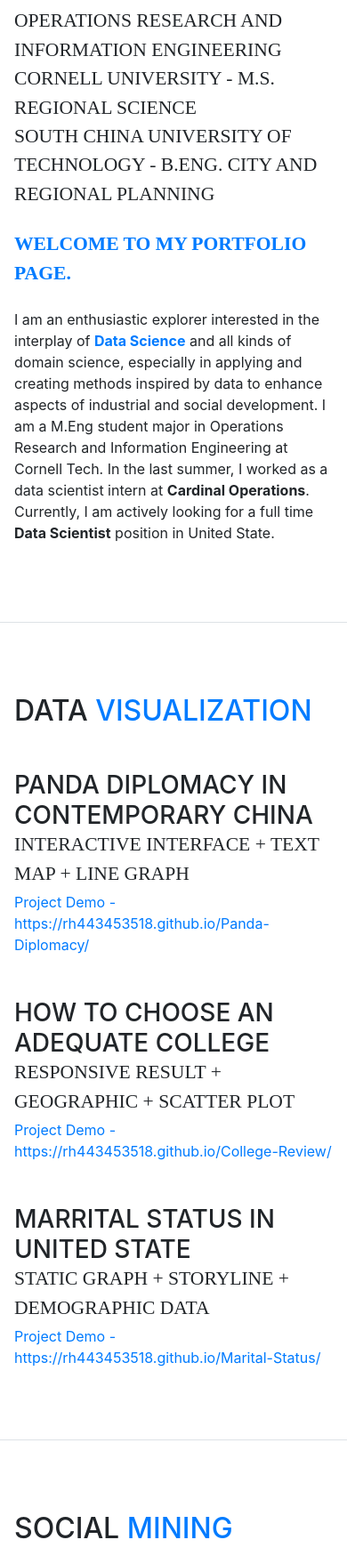
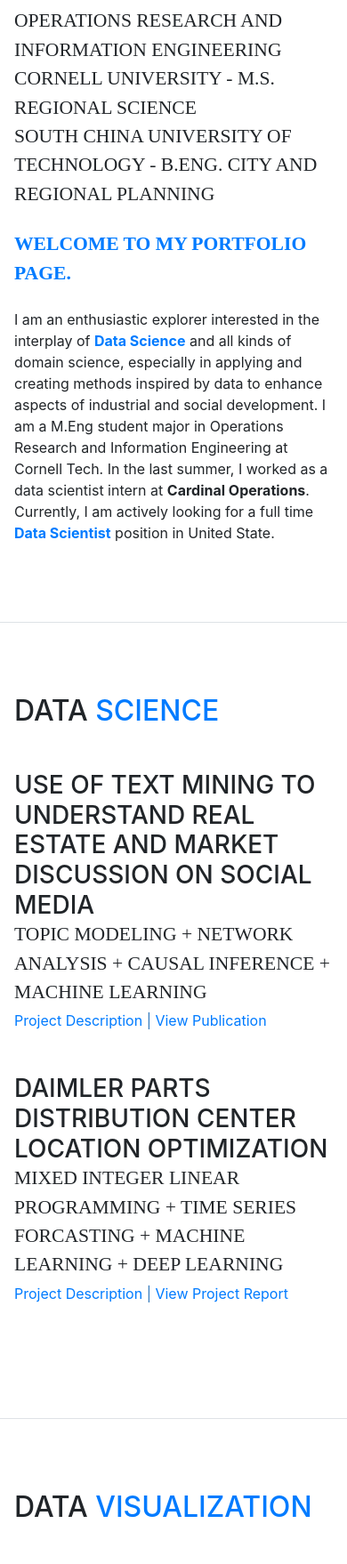
Before and after one commit to rh443453518/rh443453518.github.io, a website with bundled scripts: page index.html in a window 390 px wide. Shown: the part 207-1965 px from the top of the page at 89% size. Built offline with nearby package versions, Linux system fonts and the light colour scheme; a web font is replaced by a local one.

Commit message:
add DataScience section

```diff
--- a/index.html
+++ b/index.html
@@ -61,13 +61,13 @@
             <a class="nav-link js-scroll-trigger" href="#Home">Home</a>
           </li>
           <li class="nav-item">
+            <a class="nav-link js-scroll-trigger" href="#DataScience">Data Science</a>
+          </li>
+          <li class="nav-item">
             <a class="nav-link js-scroll-trigger" href="#Visualization">Data Visualization</a>
           </li>
           <li class="nav-item">
-            <a class="nav-link js-scroll-trigger" href="#Mining">Social Mining</a>
-          </li>
-          <li class="nav-item">
-            <a class="nav-link js-scroll-trigger" href="#Urban">Urban Planning</a>
+            <a class="nav-link js-scroll-trigger" href="#Urban">City and Regional Planning</a>
           </li>
           <li class="nav-item">
             <a class="nav-link js-scroll-trigger" href="#About">About</a>
@@ -139,7 +139,48 @@
           <p class="subheading text-primary mb-4 font-weight-bold">Welcome to my portfolio page.</p>
 
 
-          <p class="mb-2">I am an enthusiastic explorer interested in the interplay of <span class="text-primary font-weight-bold">Data Science</span> and all kinds of domain science, especially in applying and creating methods inspired by data to enhance aspects of industrial and social development. I am a M.Eng student major in Operations Research and Information Engineering at Cornell Tech. In the last summer, I worked as a data scientist intern at <span href="https://www.shanshu.ai/introduction" class="font-weight-bold">Cardinal Operations</span>. Currently, I am actively looking for a full time <span class="font-weight-bold">Data Scientist</span> position in United State.</p>
+          <p class="mb-2">I am an enthusiastic explorer interested in the interplay of <span class="text-primary font-weight-bold">Data Science</span> and all kinds of domain science, especially in applying and creating methods inspired by data to enhance aspects of industrial and social development. I am a M.Eng student major in Operations Research and Information Engineering at Cornell Tech. In the last summer, I worked as a data scientist intern at <span href="https://www.shanshu.ai/introduction" class="font-weight-bold">Cardinal Operations</span>. Currently, I am actively looking for a full time <span class="text-primary font-weight-bold">Data Scientist</span> position in United State.</p>
+        </div>
+      </section>
+
+
+      <section class="resume-section p-3 p-lg-5 d-flex flex-column" id="DataScience">
+        <div class="my-auto">
+          <h2 class="mb-5">Data
+            <span class="text-primary">Science</span>
+          </h2>
+
+
+          <div class="resume-item d-flex flex-column flex-md-row mb-5">
+            <div class="resume-content mr-auto">
+              <h3 class="mb-0">Use of Text Mining to Understand Real Estate and Market Discussion on Social Media</h3>
+              <div class="subheading mb-1">Topic Modeling + Network Analysis + Causal Inference + Machine Learning </div>
+
+              <a class="portfolio-link" data-toggle="modal" href="#portfolioModal_Text">Project Description</a>
+              <span style="color: #3178bc">|</span>
+              <!--<a class="portfolio-link" data-toggle="modal" href="#portfolioModal_Text">Visualization Demo</a>
+              <span style="color: #3178bc">|</span>-->
+              <a href="file/USE_OF_TEXT_MINING_TO_UNDERSTAND_REAL_ESTATE.pdf" target="_blank">View Publication</a>
+
+            </div>
+          </div>
+
+
+          <div class="resume-item d-flex flex-column flex-md-row mb-5">
+            <div class="resume-content mr-auto">
+              <h3 class="mb-0">Daimler Parts Distribution Center Location Optimization</h3>
+              <div class="subheading mb-1">Mixed Integer Linear Programming + Time Series Forcasting + Machine Learning + Deep Learning</div>
+
+              <a class="portfolio-link" data-toggle="modal" href="#portfolioModal_Daimler">Project Description</a>
+              <span style="color: #3178bc">|</span>
+              <!--<a class="portfolio-link" data-toggle="modal" href="#portfolioModal_Text">Visualization Demo</a>
+              <span style="color: #3178bc">|</span>-->
+              <a href="file/Daimler_Report.pdf" target="_blank">View Project Report</a>
+
+            </div>
+          </div>
+
+
         </div>
       </section>
 
@@ -179,33 +220,14 @@
         </div>
       </section>
 
-      <section class="resume-section p-3 p-lg-5 d-flex flex-column" id="Mining">
+
+
+      <section class="resume-section p-3 p-lg-5 d-flex flex-column" id="Urban">
         <div class="my-auto">
-          <h2 class="mb-5">Social
-            <span class="text-primary">Mining</span>
+          <h2 class="mb-5">City and Regional
+            <span class="text-primary">Planning</span>
           </h2>
 
-
-
-          <div class="resume-item d-flex flex-column flex-md-row mb-5">
-            <div class="resume-content mr-auto">
-              <h3 class="mb-0">Text Mining for Decoding Market Expectation of Real Estate Price</h3>
-              <div class="subheading mb-1">Topic Modeling + Sentiment Analysis + Machine Learning </div>
-
-              <a class="portfolio-link" data-toggle="modal" href="#portfolioModal_Text">Project Description</a>
-              <span style="color: #3178bc">|</span>
-              <!--<a class="portfolio-link" data-toggle="modal" href="#portfolioModal_Text">Visualization Demo</a>
-              <span style="color: #3178bc">|</span>-->
-              <a href="file/MarketExpectation_Dec_Report.pdf" target="_blank">View Latest Report (Research In Progress)</a>
-
-
-            </div>
-          </div>
-<!--
-          <div class="col-md-8 col-xs-12">
-            <img class="img-fluid d-block mx-auto" src="img/portfolio/Text/Main_Topics.png" alt="">
-          </div>
--->
           <div class="resume-item d-flex flex-column flex-md-row mb-5">
             <div class="resume-content mr-auto">
               <h3 class="mb-0">Spatial Agglomeration behind E-Commerce: Taobao Village in Guangzhou</h3>
@@ -220,15 +242,6 @@
 
             </div>
           </div>
-      </section>
-
-
-
-      <section class="resume-section p-3 p-lg-5 d-flex flex-column" id="Urban">
-        <div class="my-auto">
-          <h2 class="mb-5">Urban
-            <span class="text-primary">Planning</span>
-          </h2>
 
           <div class="resume-item d-flex flex-column flex-md-row mb-5">
             <div class="resume-content mr-auto">
```
Also changed, not shown: 4 other files.
